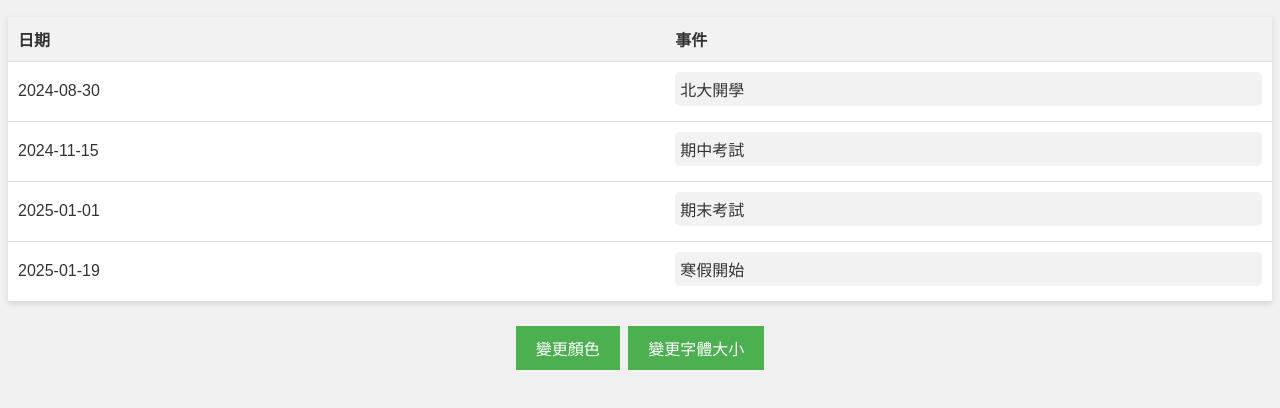
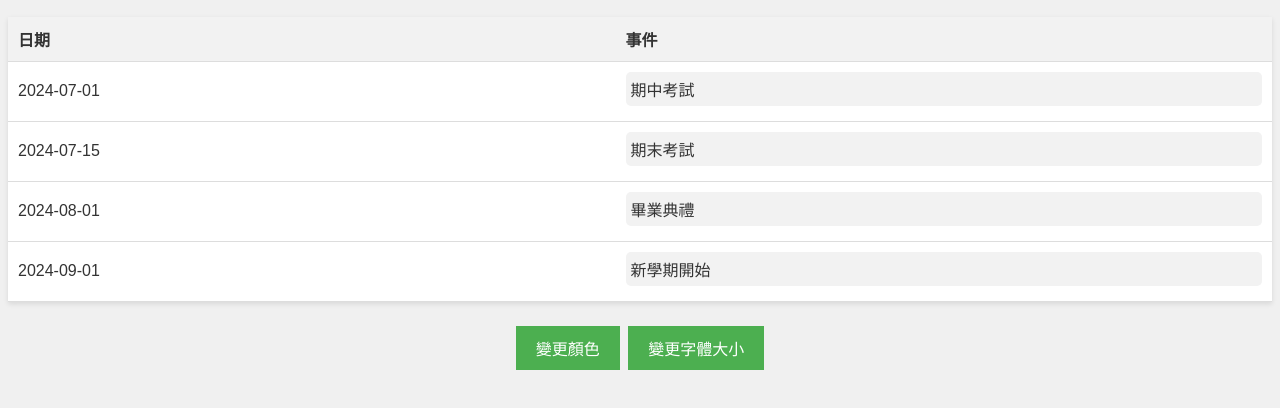
Before and after one commit to snow-sylvia/Tzu-sp.github.io, a plain HTML site: page index.html in a window 1280 px wide. Shown: the part 80-488 px from the top of the page. Drawn offline with Linux system fonts and the light colour scheme.

Commit message:
Add files via upload

```diff
--- a/index.html
+++ b/index.html
@@ -70,7 +70,7 @@
   <body>
     <div class="title-container">
       <h1>班級行事曆</h1>
-      <img src="https://encrypted-tbn0.gstatic.com/images?q=tbn:ANd9GcQNrEEMli64wTCHZZsyJlpv3zM0DVTHY1n1cw&s" alt="hug Bear">
+      <img src="https://encrypted-tbn0.gstatic.com/images?q=tbn:ANd9GcQNrEEMli64wTCHZZsyJlpv3zM0DVTHY1n1cw&s" alt="Teddy Bear">
     </div>
     <table id="calendar">
       <thead>
@@ -89,10 +89,10 @@
     <script>
       // 定義事件資料
       const events = [
-        { date: '2024-08-30', title: '北大開學' },
-        { date: '2024-11-15', title: '期中考試' },
-        { date: '2025-01-01', title: '期末考試' },
-        { date: '2025-01-19', title: '寒假開始' }
+        { date: '2024-07-01', title: '期中考試' },
+        { date: '2024-07-15', title: '期末考試' },
+        { date: '2024-08-01', title: '畢業典禮' },
+        { date: '2024-09-01', title: '新學期開始' }
       ];
 
       // 將事件資料渲染到行事曆表格中
```
